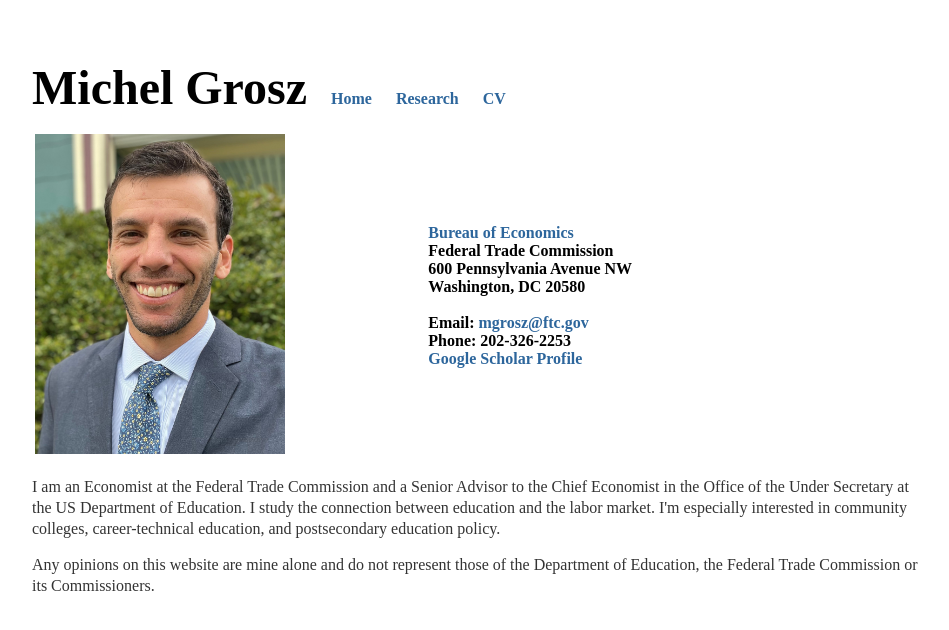
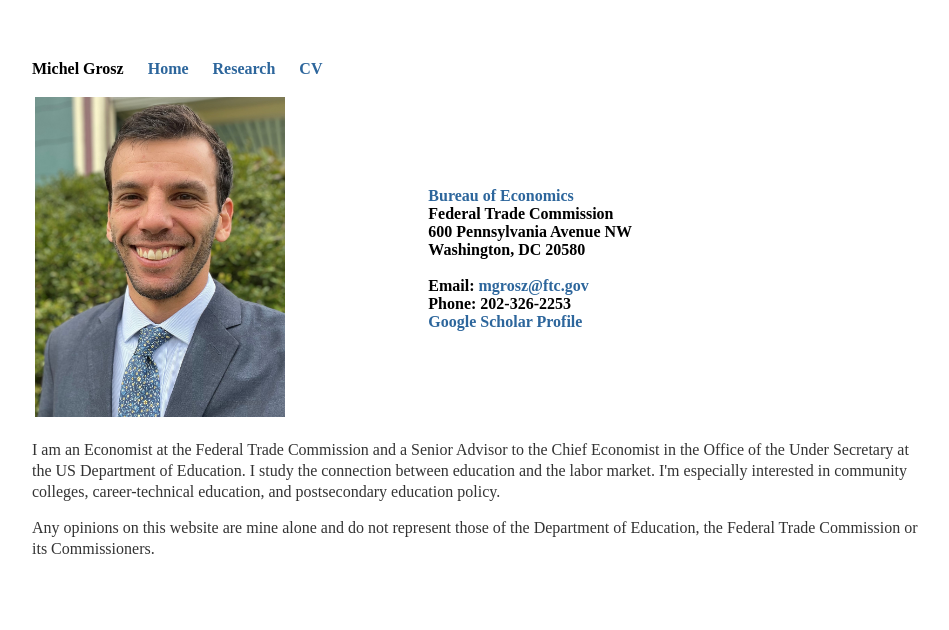
Before and after one commit to mzgrosz/mzgrosz.github.io, a Jekyll site: the page built from index.html, in a window 1280 px wide. Shown: the top 630 px of the page, without its empty margins (160-1109 px from the left). Built offline with Jekyll 4.4.1, drawn with Linux system fonts in a browser that asks for light colours.

Commit message:
Update default.html

```diff
--- a/_layouts/default.html
+++ b/_layouts/default.html
@@ -20,7 +20,7 @@
 		<body>
 			<nav>
 	    		<ul>
-	        		<li><b><font size = "10">Michel Grosz</font></b></li>
+	        		<li><b><u></u>Michel Grosz</u></b></li>
 				<li><a href="/">Home</a></li>
 		        	<li><a href="/research">Research</a></li>
 	        		<li><a href="https://mzgrosz.github.io/cv/GroszCV_2304.pdf" target="_blank">CV</a></li>
```
